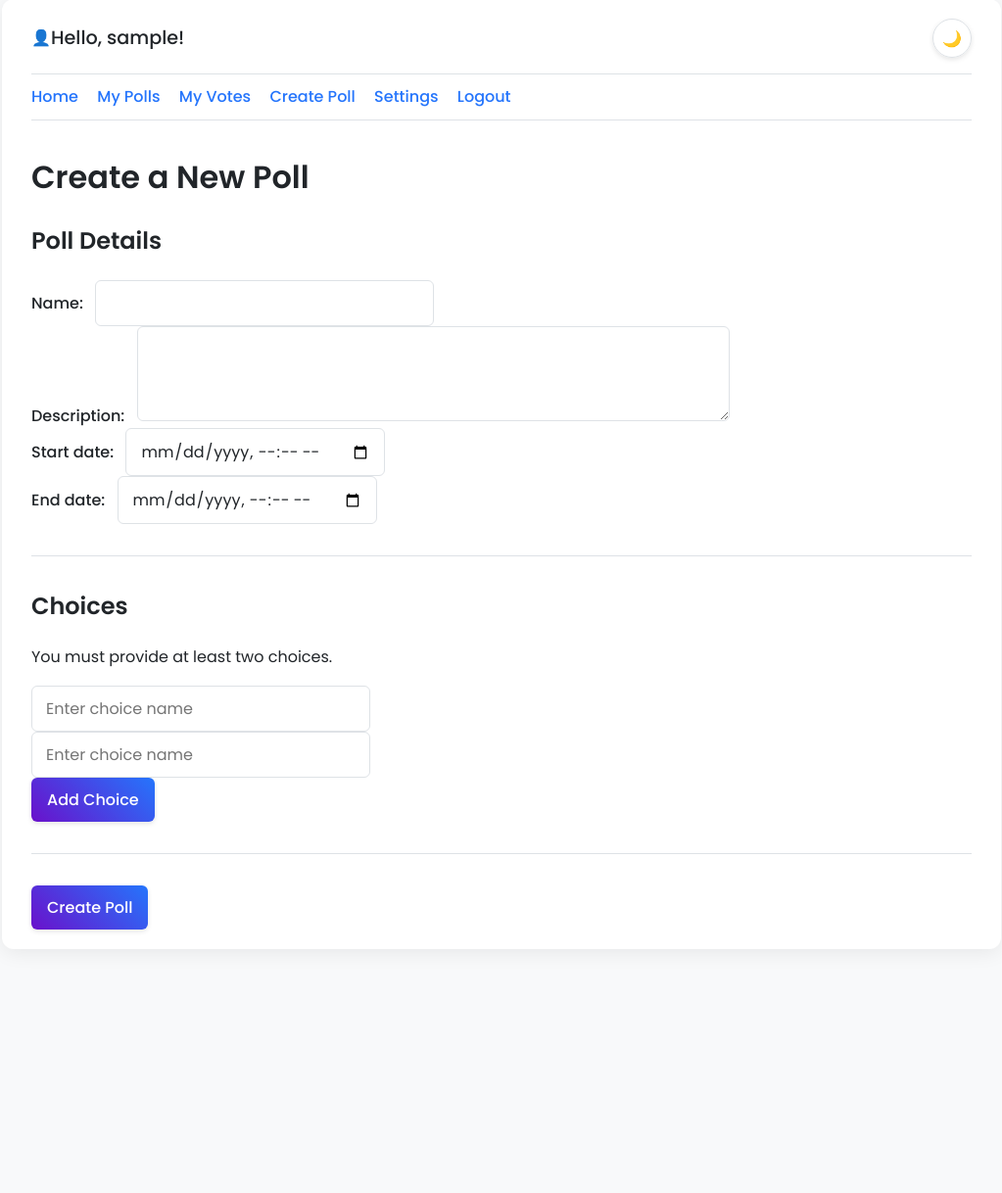
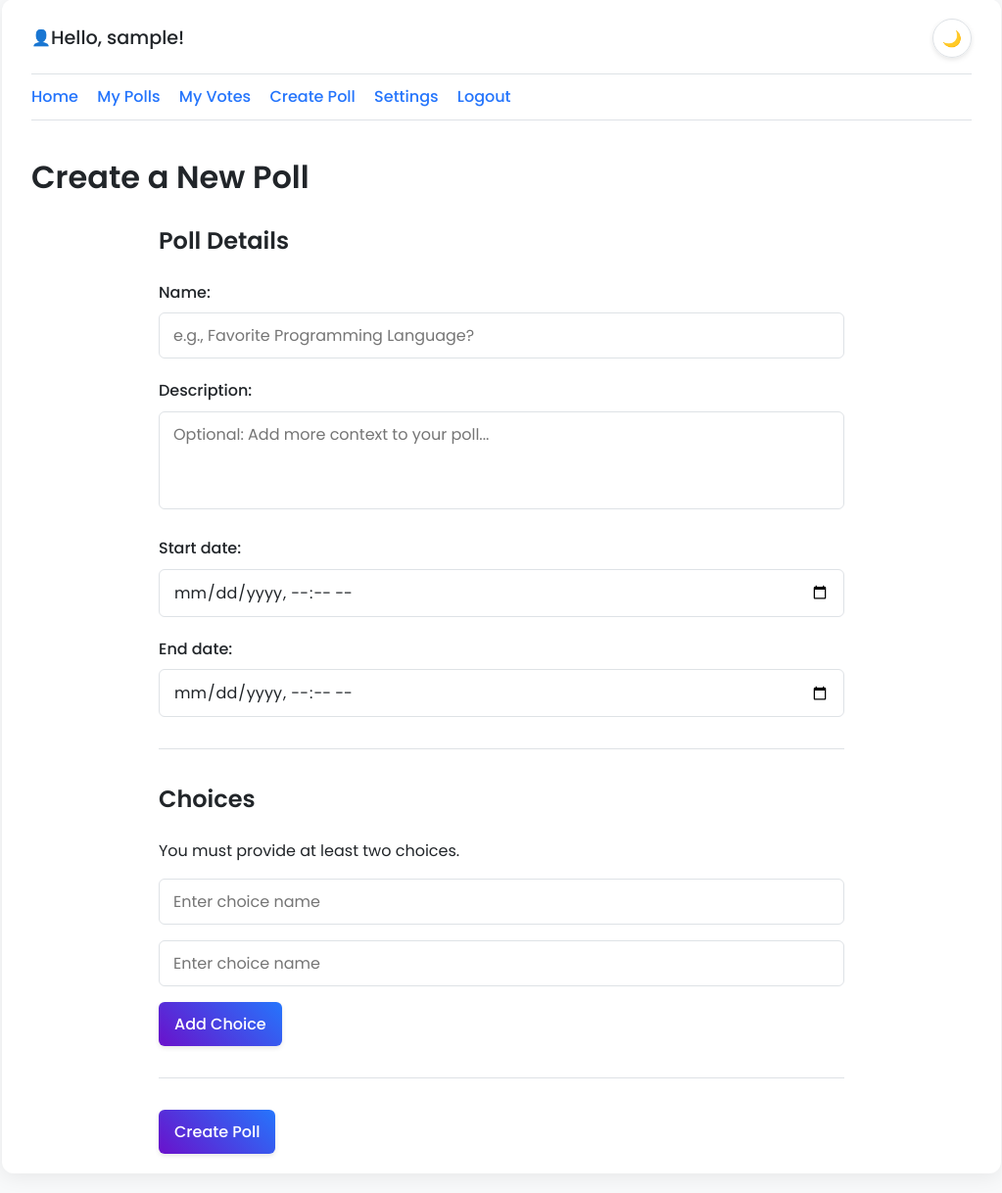
Before and after one commit to mikolajed/CommPolls, a Django app: page /polls/create/ in a window 1280 px wide. Shown: the part 21-1239 px from the top of the page at 98% size, without its empty margins (128-1151 px from the left). Before the commit the page ends 971 px from the top, so only its background shows below. Run offline with Django 4.2, Linux system fonts and the light colour scheme; the visitor is signed in with stand-in values (Sample User, id 1).

Commit message:
Fix forms style

```diff
--- a/comm_polls/forms.py
+++ b/comm_polls/forms.py
@@ -51,7 +51,10 @@ class PollForm(forms.ModelForm):
         model = Poll
         fields = ['name', 'description', 'start_date', 'end_date']
         widgets = {
-            'description': forms.Textarea(attrs={'rows': 3}),
+            'name': forms.TextInput(attrs={'placeholder': 'e.g., Favorite Programming Language?'}),
+            'description': forms.Textarea(
+                attrs={'rows': 3, 'placeholder': 'Optional: Add more context to your poll...'}
+            ),
             'start_date': forms.DateTimeInput(attrs={'type': 'datetime-local'}),
             'end_date': forms.DateTimeInput(attrs={'type': 'datetime-local'}),
         }
--- a/comm_polls/static/comm_polls/modern-theme.css
+++ b/comm_polls/static/comm_polls/modern-theme.css
@@ -134,6 +134,30 @@ select:focus, input:focus, textarea:focus {
     box-shadow: 0 0 0 3px var(--focus-shadow-color);
 }
 
+textarea {
+    resize: none;
+    min-height: 100px;
+}
+
+.form-group {
+    margin-bottom: 1.25rem;
+}
+
+.form-group label {
+    display: block;
+    margin-bottom: 0.5rem;
+}
+
+.form-group select, .form-group input, .form-group textarea {
+    width: 100%;
+    box-sizing: border-box;
+}
+
+.form-container {
+    max-width: 700px;
+    margin: 0 auto;
+}
+
 button, .button-link {
     background: linear-gradient(45deg, var(--primary-start) 0%, var(--primary-end) 100%);
     color: white;
@@ -160,6 +184,32 @@ button:hover, .button-link:hover {
 
 button.danger, .button-link.danger {
     background: var(--danger);
+}
+
+/* Create Poll Page - Choice Form */
+.choice-form {
+    display: flex;
+    align-items: center;
+    gap: 1rem;
+    margin-bottom: 1rem;
+}
+
+.choice-form .form-group {
+    flex-grow: 1;
+    margin-bottom: 0;
+}
+
+.choice-form .remove-choice-form {
+    flex-shrink: 0;
+    animation: fadeIn 0.3s ease-in-out;
+}
+
+@keyframes fadeIn {
+    from {
+        opacity: 0;
+        transform: scale(0.9);
+    }
+    to { opacity: 1; transform: scale(1); }
 }
 
 /* Poll List */
@@ -423,4 +473,10 @@ button.danger, .button-link.danger {
         text-align: center;
         box-sizing: border-box;
     }
+
+    /* Stack create poll choice form on mobile */
+    .choice-form {
+        flex-direction: column;
+        align-items: stretch;
+    }
 }
--- a/comm_polls/templates/comm_polls/create_poll.html
+++ b/comm_polls/templates/comm_polls/create_poll.html
@@ -5,6 +5,7 @@
 {% block content %}
     <h1>Create a New Poll</h1>
 
+    <div class="form-container">
         <form method="post">
             {% csrf_token %}
             <div class="form-section">
@@ -66,6 +67,7 @@
                 <button type="button" class="remove-choice-form button-link danger">Remove</button>
             </div>
         </template>
+    </div>
 {% endblock %}
 
 {% block extra_head %}
```
Lines whose indentation alone changed are shown as unchanged.
